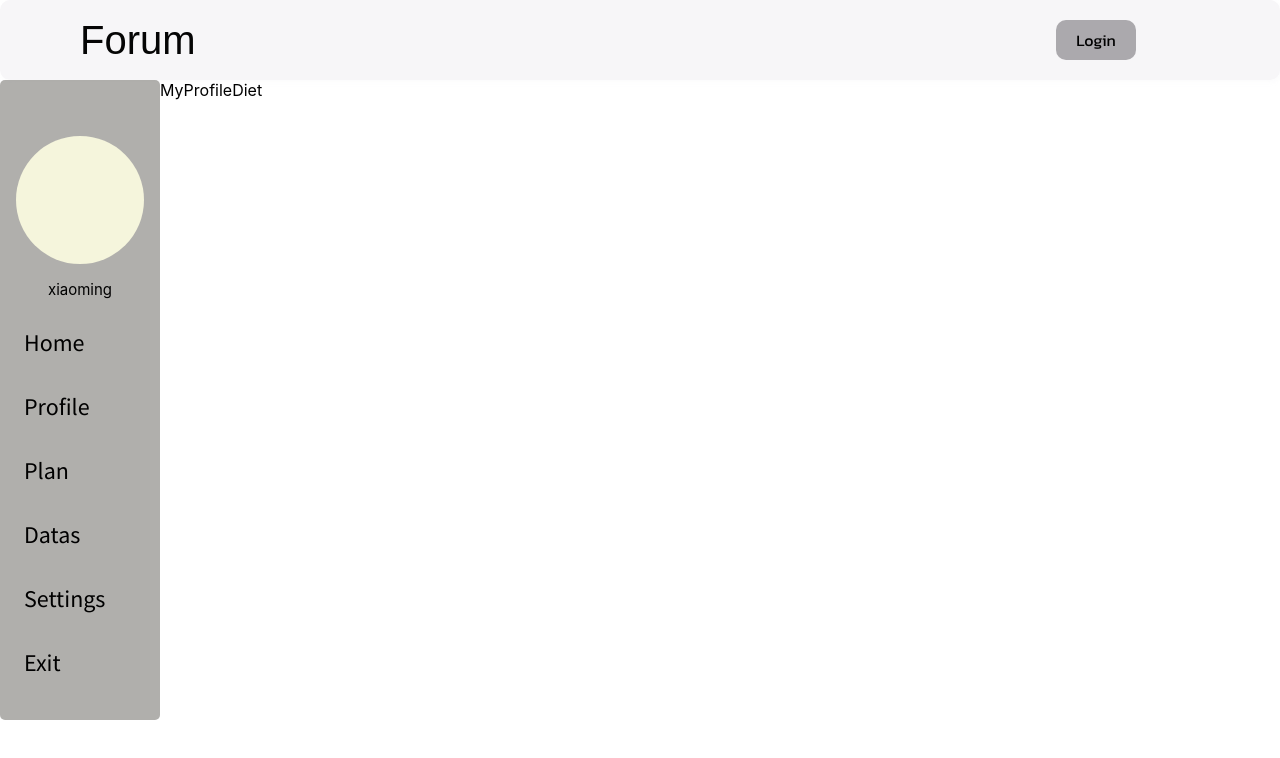
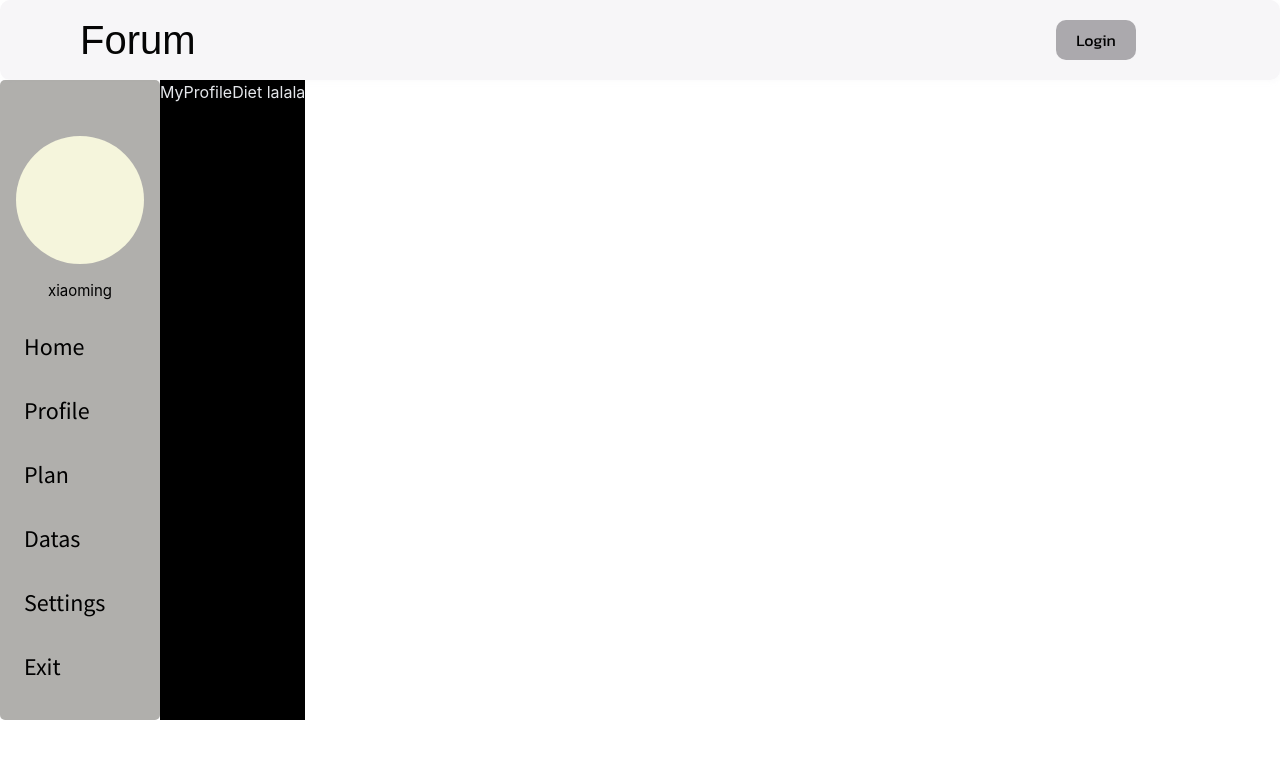
Before and after one commit to UFit-Tracker/Ufit, a React (Create React App) app in the folder Frontend/: page /dev/profile in a window 1280 px wide. Shown: the top 758 px of the page. Built offline with nearby package versions, Linux system fonts and the light colour scheme; a web font is replaced by a local one.

Commit message:
add new test

```diff
--- a/Frontend/craco.config.js
+++ b/Frontend/craco.config.js
@@ -8,5 +8,13 @@ module.exports = {
 
         '@': path.resolve(__dirname, 'src')
       }
-    }
+    },
+    style: {
+      postcss: {
+        plugins: [
+          require('tailwindcss'),
+          require('autoprefixer'),
+        ],
+      },
+    },
   }
--- a/Frontend/package.json
+++ b/Frontend/package.json
@@ -9,15 +9,18 @@
     "@testing-library/react": "^13.1.1",
     "@testing-library/user-event": "^13.5.0",
     "antd": "^4.20.6",
+    "autoprefixer": "^9.8.8",
     "axios": "^0.27.2",
     "history": "^5.3.0",
     "mobx": "^6.5.0",
     "mobx-react-lite": "^3.3.0",
+    "postcss": "^7.0.39",
     "react": "^18.1.0",
     "react-dom": "^18.1.0",
     "react-router-dom": "^6.3.0",
     "react-scripts": "^2.1.3",
     "sass": "^1.52.1",
+    "tailwindcss": "npm:@tailwindcss/postcss7-compat@^2.2.17",
     "web-vitals": "^2.1.4"
   },
   "scripts": {
--- a/Frontend/src/components/my-profile-diet.js
+++ b/Frontend/src/components/my-profile-diet.js
@@ -2,7 +2,7 @@ import React from 'react'
 
 const MyProfileDiet = () => {
   return (
-    <div className='w-[10rem] h-[20rem] bg-[#dfsd35]'>MyProfileDiet</div>
+    <div className='bg-black text-gray-200 '>MyProfileDiet lalala</div>
   )
 }
 
--- a/Frontend/src/index.css
+++ b/Frontend/src/index.css
@@ -2,6 +2,8 @@
 @tailwind base;
 @tailwind components;
 @tailwind utilities;
+
+
 
 body {
   margin: 0;
--- a/Frontend/src/pages/my/my-page.js
+++ b/Frontend/src/pages/my/my-page.js
@@ -55,6 +55,7 @@ const MyPage = () => {
                 <Outlet />
             </div>
 
+
         </>
 
     )
--- /dev/null
+++ b/Frontend/tailwind.config.js
@@ -0,0 +1,22 @@
+  // tailwind.config.js
+  // module.exports = {
+
+  //   purge: ['./src/**/*.{js,jsx,ts,tsx}', './public/index.html'],
+  //    darkMode: false, // or 'media' or 'class'
+  //    theme: {
+  //      extend: {},
+  //    },
+  //    variants: {
+  //      extend: {},
+  //    },
+  //    plugins: [],
+  //  }
+
+
+   module.exports = {
+    content: ["./src/**/*.{html,js}"],
+    theme: {
+      extend: {},
+    },
+    plugins: [],
+  }
```
Also changed, not shown: 2 other files (tests, documents, lock files or other folders).
